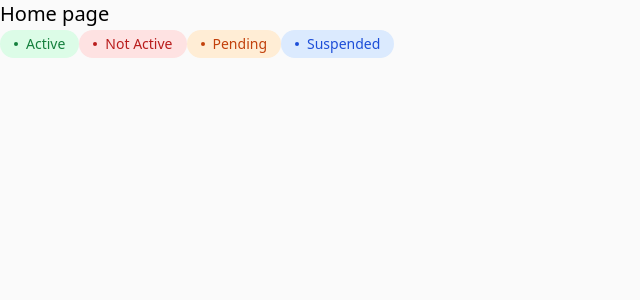
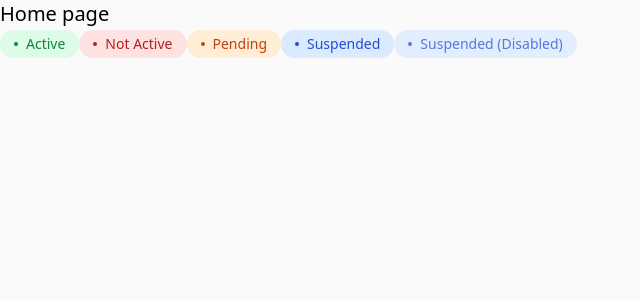
Before and after one commit to KandaurovF/goit-nextjs-hw, a Next.js app in the folder crm/: page / in a window 1280 px wide. Shown: the top 300 px of the page, without its empty margins (0-640 px from the left). Built offline with nearby package versions, Linux system fonts and the light colour scheme.

Commit message:
Refactoring status-label using clsx and add disable prop

```diff
--- a/crm/src/app/components/status-label.tsx
+++ b/crm/src/app/components/status-label.tsx
@@ -1,4 +1,5 @@
 import React from 'react';
+import clsx from 'clsx';
 
 export enum Status {
   Active = 'active',
@@ -10,18 +11,26 @@
 export interface StatusLabelProps {
   children: React.ReactNode;
   status: Status;
+  disabled?: boolean;
 }
 
-export default function StatusLabel({ children, status }: StatusLabelProps) {
+export default function StatusLabel({
+  children,
+  status,
+  disabled,
+}: StatusLabelProps) {
   return (
     <div
-      className={`inline-flex items-center py-1 px-3.5 rounded-3xl text-sm font-medium ${
-        (status === Status.Active && 'text-green-700 bg-green-100') ||
-        (status === Status.NotActive && 'text-red-700 bg-red-100') ||
-        (status === Status.Pending && 'text-orange-700 bg-orange-100') ||
-        (status === Status.Suspended && 'text-blue-700 bg-blue-100') ||
-        ''
-      }`}
+      className={clsx(
+        'inline-flex items-center py-1 px-3.5 rounded-3xl text-sm font-medium',
+        status === Status.Active && 'text-green-700 bg-green-100',
+        status === Status.NotActive && 'text-red-700 bg-red-100',
+        status === Status.Pending && 'text-orange-700 bg-orange-100',
+        status === Status.Suspended && 'text-blue-700 bg-blue-100',
+        {
+          ['opacity-75 cursor-not-allowed']: disabled,
+        },
+      )}
     >
       <div className="w-1 h-1 mr-2 rounded-full bg-current" />
       {children}
--- a/crm/src/app/page.tsx
+++ b/crm/src/app/page.tsx
@@ -8,6 +8,9 @@
       <StatusLabel status={Status.NotActive}>Not Active</StatusLabel>
       <StatusLabel status={Status.Pending}>Pending</StatusLabel>
       <StatusLabel status={Status.Suspended}>Suspended</StatusLabel>
+      <StatusLabel status={Status.Suspended} disabled>
+        Suspended (Disabled)
+      </StatusLabel>
     </main>
   );
 }
```
